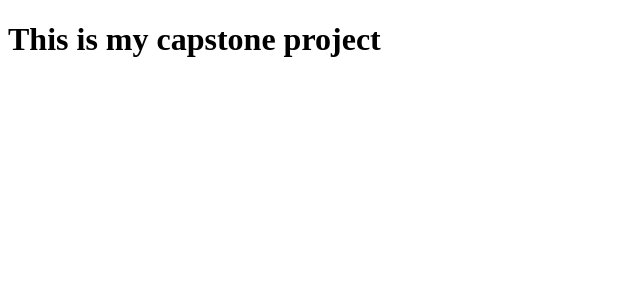
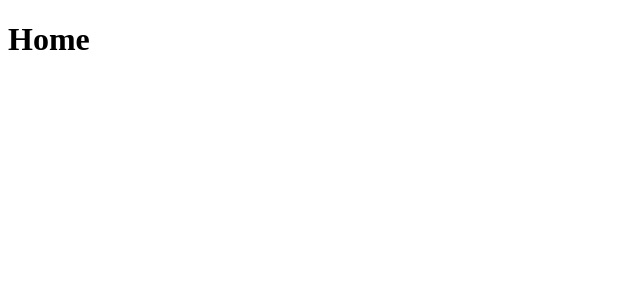
Before and after one commit to kalviumcommunity/blogie, a React (Vite) app in the folder client/: page / in a window 1280 px wide. Shown: the top 300 px of the page, without its empty margins (0-640 px from the left). Built offline with nearby package versions, Linux system fonts and the light colour scheme.

Commit message:
added routes

```diff
--- a/client/package.json
+++ b/client/package.json
@@ -11,7 +11,8 @@
   },
   "dependencies": {
     "react": "^18.2.0",
-    "react-dom": "^18.2.0"
+    "react-dom": "^18.2.0",
+    "react-router-dom": "^6.22.3"
   },
   "devDependencies": {
     "@types/react": "^18.2.66",
--- a/client/src/App.jsx
+++ b/client/src/App.jsx
@@ -1,10 +1,17 @@
-
+import {BrowserRouter, Routes, Route} from "react-router-dom"
+import Home from './Components/Home.jsx'
+import Register from "./Components/Register.jsx"
+import Form from './Components/Form.jsx'
 const App = () => {
 
   return (
-    <div>
-      <h1>This is my capstone project</h1>
-    </div>
+    <BrowserRouter>
+    <Routes>
+      <Route path="/" element={<Home />} />
+      <Route path="/register" element={<Register />} />
+      <Route path="/form" element={<Form />} />
+    </Routes>
+    </BrowserRouter>
   )
 }
 
--- /dev/null
+++ b/client/src/Components/Form.jsx
@@ -0,0 +1,10 @@
+
+const Form = () => {
+  return (
+    <div>
+      <h1>Form</h1>
+    </div>
+  )
+}
+
+export default Form
--- /dev/null
+++ b/client/src/Components/Home.jsx
@@ -0,0 +1,11 @@
+import React from 'react'
+
+const Home = () => {
+  return (
+    <div>
+      <h1>Home</h1>
+    </div>
+  )
+}
+
+export default Home
--- /dev/null
+++ b/client/src/Components/Register.jsx
@@ -0,0 +1,9 @@
+const Register = () => {
+  return (
+    <div>
+      <h1>Register</h1>
+    </div>
+  )
+}
+
+export default Register
```
Also changed, not shown: 1 other file (tests, documents, lock files or other folders).
